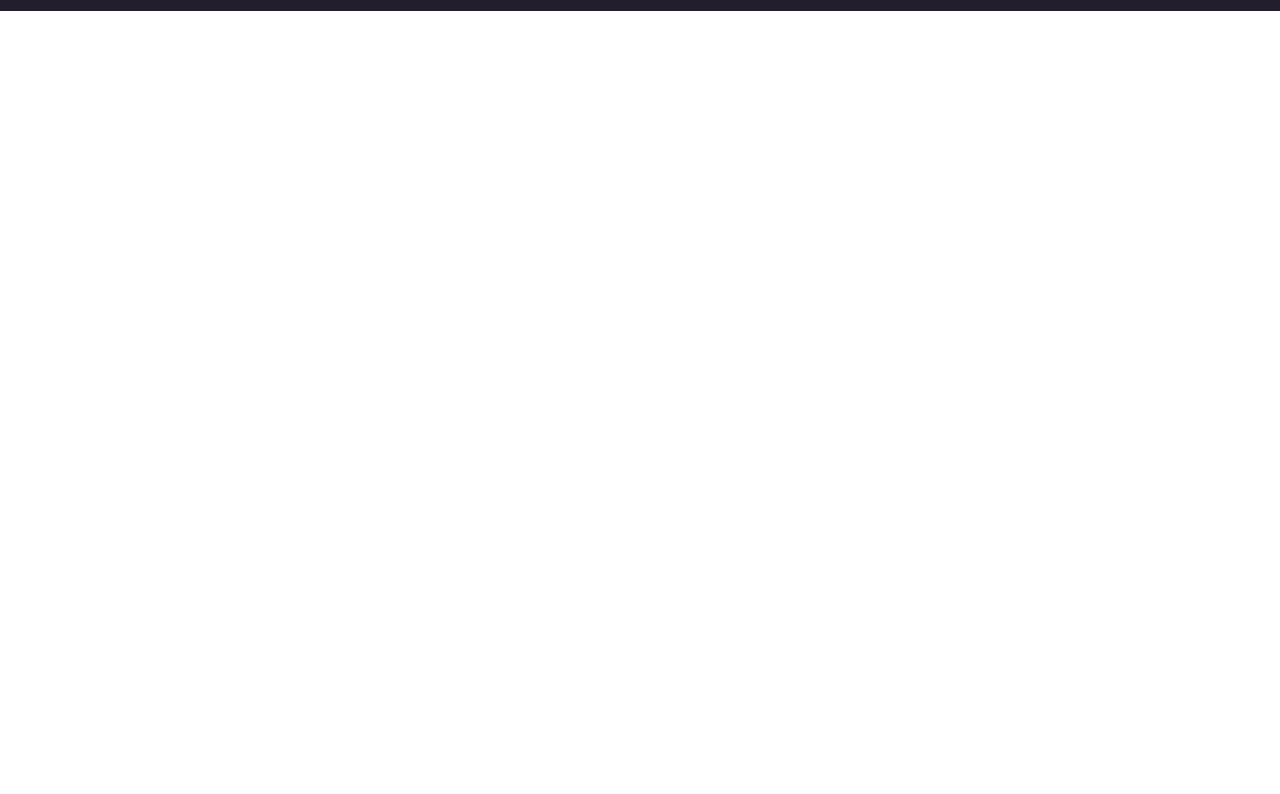
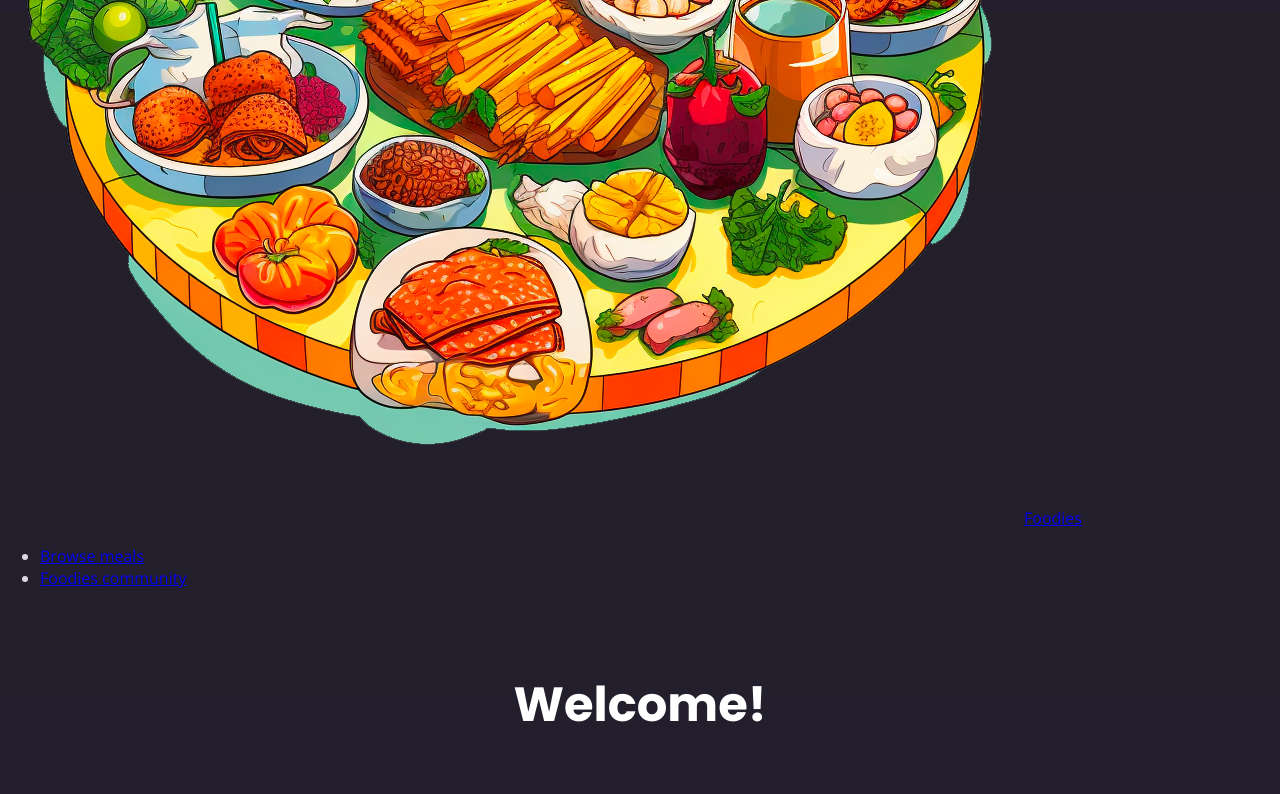
Before and after one commit to biancavlz/foodies, a Next.js app: page / in a window 1280 px wide. Shown: the part 789-1583 px from the top of the page. Before the commit the page ends 800 px from the top, so only its background shows below. Built offline with nearby package versions, Linux system fonts and the light colour scheme.

Commit message:
Add main Header

```diff
--- a/app/layout.tsx
+++ b/app/layout.tsx
@@ -1,3 +1,4 @@
+import Header from "@/components/Header";
 import "./globals.css";
 
 export const metadata = {
@@ -33,7 +34,7 @@
             ></path>
           </svg>
         </div>
-
+        <Header />
         {children}
       </body>
     </html>
--- a/components/Header.tsx
+++ b/components/Header.tsx
@@ -1,9 +1,25 @@
+import Link from "next/link";
+import Logo from "@/assets/logo.png";
+
 function Header() {
   return (
-    <>
-      <img src="/logo.png" alt="logo" />
-      <h1>Welcome</h1>
-    </>
+    <header>
+      <Link href="/">
+        <img src={Logo.src} alt="Logo" />
+        Foodies
+      </Link>
+
+      <nav>
+        <ul>
+          <li>
+            <Link href="/meals">Browse meals</Link>
+          </li>
+          <li>
+            <Link href="/community">Foodies community</Link>
+          </li>
+        </ul>
+      </nav>
+    </header>
   );
 }
 
```
Also changed, not shown: assets/logo.png (added).
